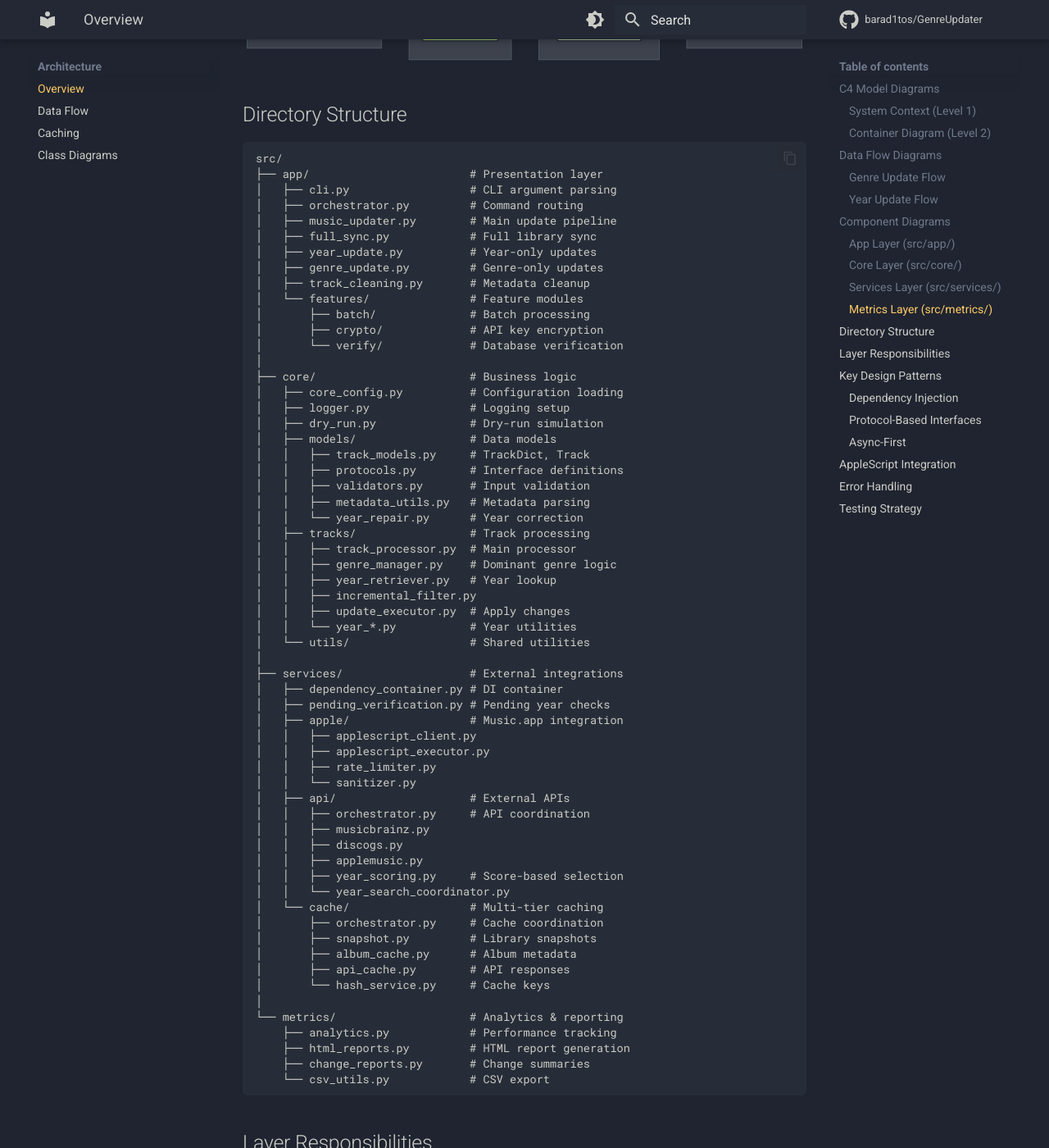
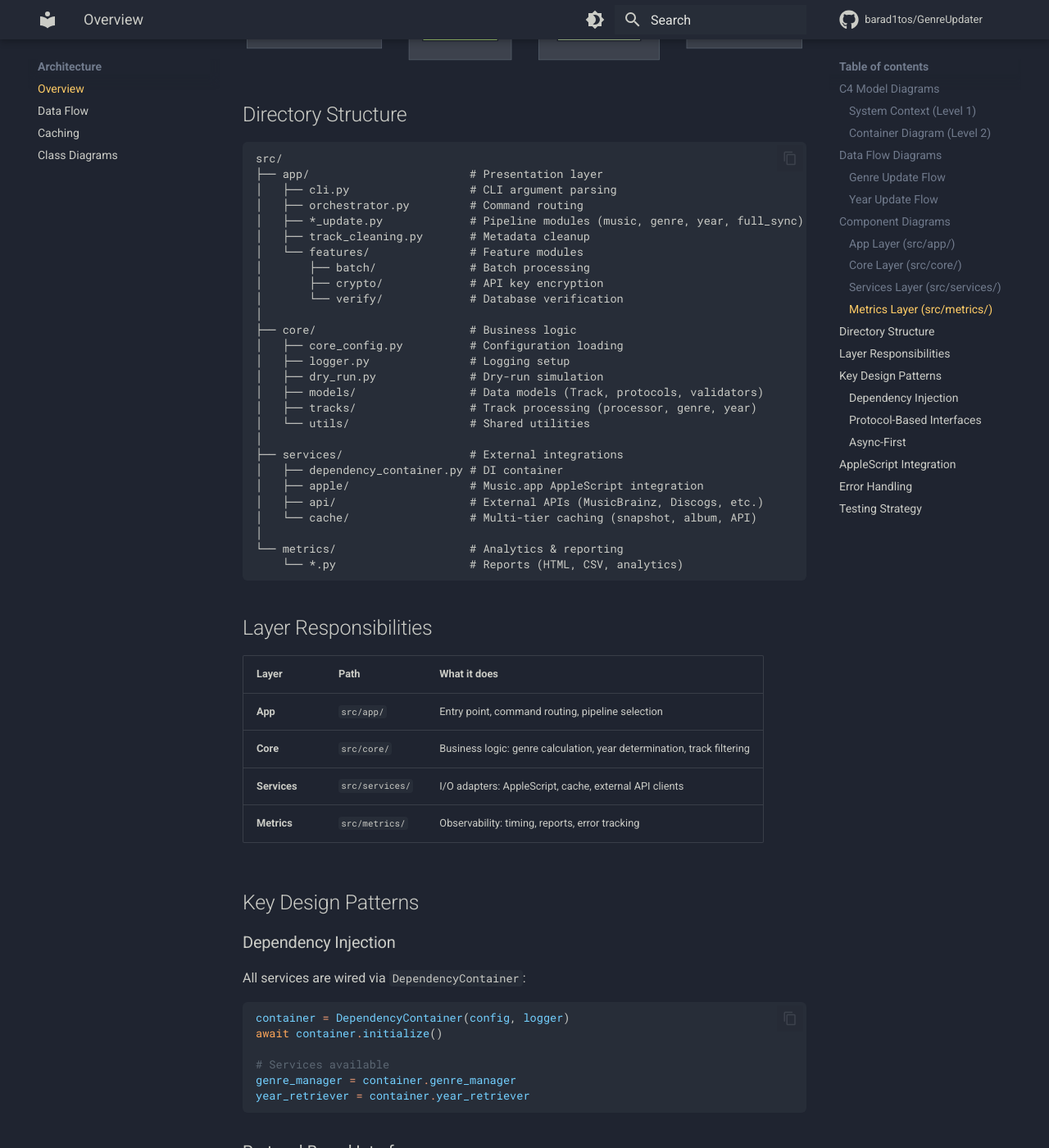
Before and after one commit to barad1tos/GenreUpdater, an MkDocs documentation site: the page built from docs/architecture/overview.md, in a window 1280 px wide and 1400 px high, scrolled down 4738 px. Shown: the whole window at 82% size. Built offline with MkDocs 1.6.1 and Material for MkDocs 9.7.7, drawn with Linux system fonts in a browser that asks for light colours; comment, search, counter and statistics services are not loaded.

Commit message:
fix(docs): address Sourcery security and maintainability issues
Security fixes in mermaid-theme.js:
- Remove securityLevel: "loose" - use default strict mode for XSS protection
- Replace innerHTML with textContent + removeChild for safe DOM manipulation
- Add IIFE wrapper with "use strict" for better isolation

Robustness improvements:
- Add polling mechanism (waitForMermaid) to handle deferred script loading
- Poll up to 50 attempts (5 seconds) for mermaid availability
- Handle both loading and loaded DOM states

Documentation improvements:
- Generalize directory structure to use wildcards (*_update.py, *.py)
- Reduce granularity to prevent docs from going stale with codebase changes
- Keep high-level structure while removing individual file listings

Addresses Sourcery review comments on PR #169

````diff
--- a/docs/architecture/overview.md
+++ b/docs/architecture/overview.md
@@ -315,10 +315,7 @@
 ├── app/                        # Presentation layer
 │   ├── cli.py                  # CLI argument parsing
 │   ├── orchestrator.py         # Command routing
-│   ├── music_updater.py        # Main update pipeline
-│   ├── full_sync.py            # Full library sync
-│   ├── year_update.py          # Year-only updates
-│   ├── genre_update.py         # Genre-only updates
+│   ├── *_update.py             # Pipeline modules (music, genre, year, full_sync)
 │   ├── track_cleaning.py       # Metadata cleanup
 │   └── features/               # Feature modules
 │       ├── batch/              # Batch processing
@@ -329,48 +326,18 @@
 │   ├── core_config.py          # Configuration loading
 │   ├── logger.py               # Logging setup
 │   ├── dry_run.py              # Dry-run simulation
-│   ├── models/                 # Data models
-│   │   ├── track_models.py     # TrackDict, Track
-│   │   ├── protocols.py        # Interface definitions
-│   │   ├── validators.py       # Input validation
-│   │   ├── metadata_utils.py   # Metadata parsing
-│   │   └── year_repair.py      # Year correction
-│   ├── tracks/                 # Track processing
-│   │   ├── track_processor.py  # Main processor
-│   │   ├── genre_manager.py    # Dominant genre logic
-│   │   ├── year_retriever.py   # Year lookup
-│   │   ├── incremental_filter.py
-│   │   ├── update_executor.py  # Apply changes
-│   │   └── year_*.py           # Year utilities
+│   ├── models/                 # Data models (Track, protocols, validators)
+│   ├── tracks/                 # Track processing (processor, genre, year)
 │   └── utils/                  # Shared utilities
 │
 ├── services/                   # External integrations
 │   ├── dependency_container.py # DI container
-│   ├── pending_verification.py # Pending year checks
-│   ├── apple/                  # Music.app integration
-│   │   ├── applescript_client.py
-│   │   ├── applescript_executor.py
-│   │   ├── rate_limiter.py
-│   │   └── sanitizer.py
-│   ├── api/                    # External APIs
-│   │   ├── orchestrator.py     # API coordination
-│   │   ├── musicbrainz.py
-│   │   ├── discogs.py
-│   │   ├── applemusic.py
-│   │   ├── year_scoring.py     # Score-based selection
-│   │   └── year_search_coordinator.py
-│   └── cache/                  # Multi-tier caching
-│       ├── orchestrator.py     # Cache coordination
-│       ├── snapshot.py         # Library snapshots
-│       ├── album_cache.py      # Album metadata
-│       ├── api_cache.py        # API responses
-│       └── hash_service.py     # Cache keys
+│   ├── apple/                  # Music.app AppleScript integration
+│   ├── api/                    # External APIs (MusicBrainz, Discogs, etc.)
+│   └── cache/                  # Multi-tier caching (snapshot, album, API)
 │
 └── metrics/                    # Analytics & reporting
-    ├── analytics.py            # Performance tracking
-    ├── html_reports.py         # HTML report generation
-    ├── change_reports.py       # Change summaries
-    └── csv_utils.py            # CSV export
+    └── *.py                    # Reports (HTML, CSV, analytics)
 ```
 
 ## Layer Responsibilities
--- a/docs/javascripts/mermaid-theme.js
+++ b/docs/javascripts/mermaid-theme.js
@@ -1,14 +1,11 @@
 // Mermaid theme configuration for Ayu color scheme
 // This runs after page load to configure Mermaid with proper colors
 
-document.addEventListener("DOMContentLoaded", function() {
-  // Wait for mermaid to be available
-  if (typeof mermaid === "undefined") {
-    return;
-  }
+(function() {
+  "use strict";
 
   // Ayu Mirage (dark) theme colors
-  const ayuMirage = {
+  var ayuMirage = {
     theme: "base",
     themeVariables: {
       // Background
@@ -74,7 +71,7 @@
   };
 
   // Ayu Light theme colors
-  const ayuLight = {
+  var ayuLight = {
     theme: "base",
     themeVariables: {
       // Background
@@ -141,34 +138,60 @@
 
   // Function to get current theme
   function getCurrentTheme() {
-    const scheme = document.body.getAttribute("data-md-color-scheme");
+    var scheme = document.body.getAttribute("data-md-color-scheme");
     return scheme === "slate" ? ayuMirage : ayuLight;
   }
 
   // Initialize Mermaid with current theme
   function initMermaid() {
-    const config = getCurrentTheme();
+    if (typeof mermaid === "undefined") {
+      return;
+    }
+
+    var config = getCurrentTheme();
     mermaid.initialize({
       startOnLoad: false,
-      ...config,
-      securityLevel: "loose"
+      theme: config.theme,
+      themeVariables: config.themeVariables
+      // Using default securityLevel (strict) for XSS protection
     });
 
-    // Re-render all mermaid diagrams
-    document.querySelectorAll(".mermaid").forEach(function(el) {
-      const code = el.textContent;
+    // Re-render all mermaid diagrams safely using textContent
+    var diagrams = document.querySelectorAll(".mermaid");
+    diagrams.forEach(function(el) {
+      var code = el.textContent;
       el.removeAttribute("data-processed");
-      el.innerHTML = code;
+      // Clear element safely and set text content
+      while (el.firstChild) {
+        el.removeChild(el.firstChild);
+      }
+      el.textContent = code;
     });
 
     mermaid.init(undefined, ".mermaid");
   }
 
-  // Initialize on load
-  initMermaid();
+  // Wait for mermaid to be available with polling
+  function waitForMermaid(callback, maxAttempts) {
+    var attempts = 0;
+    var checkInterval = 100; // ms
 
-  // Re-initialize when theme changes
-  const observer = new MutationObserver(function(mutations) {
+    function check() {
+      attempts++;
+      if (typeof mermaid !== "undefined") {
+        callback();
+      } else if (attempts < maxAttempts) {
+        setTimeout(check, checkInterval);
+      }
+      // Stop silently after max attempts - mermaid not available
+    }
+
+    check();
+  }
+
+  // Setup theme observer
+  function setupThemeObserver() {
+    var observer = new MutationObserver(function(mutations) {
       mutations.forEach(function(mutation) {
         if (mutation.attributeName === "data-md-color-scheme") {
           initMermaid();
@@ -180,4 +203,22 @@
       attributes: true,
       attributeFilter: ["data-md-color-scheme"]
     });
+  }
+
+  // Initialize when DOM is ready
+  if (document.readyState === "loading") {
+    document.addEventListener("DOMContentLoaded", function() {
+      // Poll for mermaid availability (max 50 attempts = 5 seconds)
+      waitForMermaid(function() {
+        initMermaid();
+        setupThemeObserver();
+      }, 50);
     });
+  } else {
+    // DOM already loaded
+    waitForMermaid(function() {
+      initMermaid();
+      setupThemeObserver();
+    }, 50);
+  }
+})();
````
Lines whose indentation alone changed are shown as unchanged.
